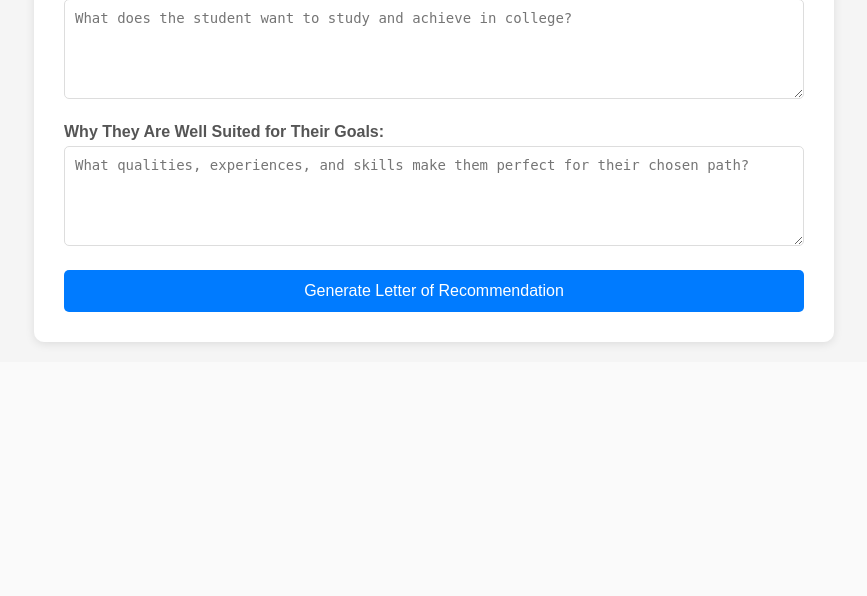
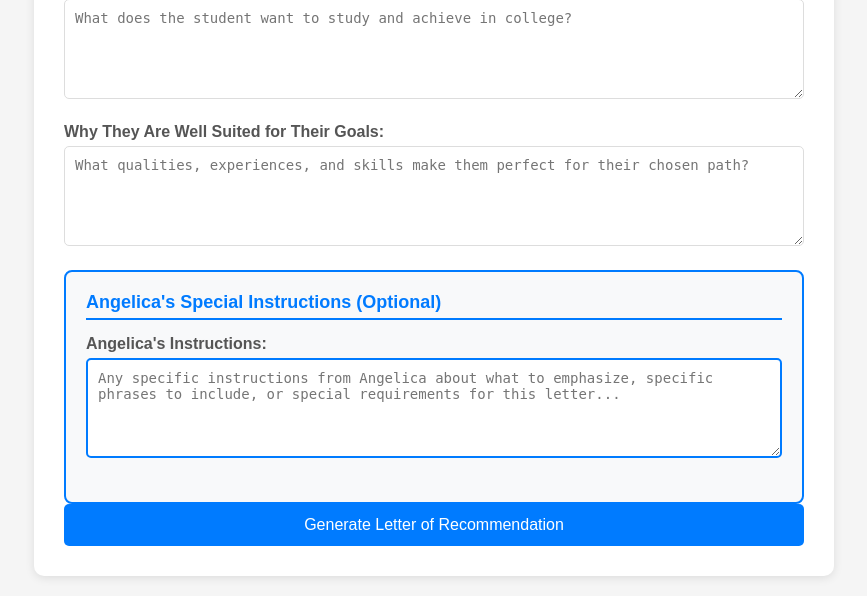
Before and after one commit to ratish-dalvi/angelica-school, a Flask app: page / in a window 1280 px wide. Shown: the part 1184-1780 px from the top of the page, without its empty margins (206-1073 px from the left). Before the commit the page ends 1530 px from the top, so only its background shows below. Run offline with Flask 3, Linux system fonts and the light colour scheme.

Commit message:
Add special instructions

```diff
--- a/webapp/app.py
+++ b/webapp/app.py
@@ -15,7 +15,7 @@ def load_system_prompt():
 
 def create_recommendation_prompt(system_prompt, student_data):
     """Create the comprehensive prompt for letter generation"""
-    return f"""
+    base_prompt = f"""
 {system_prompt}
 
 Now, please write a professional letter of recommendation for {student_data['name']} who is a {student_data['year']} student graduating in {student_data['graduation_date']} and is interested in studying {student_data['area_of_interest']}.
@@ -40,6 +40,17 @@ WHY THEY ARE WELL SUITED FOR THOSE GOALS:
 Write this letter in Angelica's authentic voice, incorporating her typical phrasing, structure, and warmth. Include the proper school header and signature block. Make the letter feel genuine and personal, as if Angelica herself wrote it based on her deep knowledge of the student.
 """
 
+    # Add Angelica's special instructions if provided
+    angelica_instructions = student_data.get('angelica_instructions', '').strip()
+    if angelica_instructions:
+        base_prompt += f"""
+
+*** OVERRIDE: IMPORTANT INSTRUCTIONS FROM ANGELICA ***
+{angelica_instructions}
+*** END SPECIAL INSTRUCTIONS ***"""
+
+    return base_prompt
+
 @app.route('/')
 def home():
     """Home page with student form"""
@@ -63,7 +74,8 @@ def generate_letter():
             'social_emotional_characteristics': request.form['social_emotional_characteristics'],
             'other_notable_aspects': request.form['other_notable_aspects'],
             'post_secondary_goals': request.form['post_secondary_goals'],
-            'suitability_for_goals': request.form['suitability_for_goals']
+            'suitability_for_goals': request.form['suitability_for_goals'],
+            'angelica_instructions': request.form.get('angelica_instructions', '')
         }
 
         # Load system prompt
@@ -74,6 +86,14 @@ def generate_letter():
         # Generate letter
         client = GeminiClient()
         prompt = create_recommendation_prompt(system_prompt, student_data)
+
+        # Print the full prompt to terminal for debugging/review
+        print("\n" + "="*80)
+        print("GENERATED PROMPT FOR AI:")
+        print("="*80)
+        print(prompt)
+        print("="*80 + "\n")
+
         letter = client.ask_gemini(prompt)
 
         if not letter or letter.startswith("Error"):
--- a/webapp/templates/form.html
+++ b/webapp/templates/form.html
@@ -68,6 +68,22 @@
             border-bottom: 2px solid #eee;
             padding-bottom: 5px;
         }
+        .angelica-section {
+            background-color: #f8f9fa;
+            border: 2px solid #007bff;
+            border-radius: 8px;
+            padding: 20px;
+            margin-top: 20px;
+        }
+        .angelica-section .section-header {
+            color: #007bff;
+            font-weight: bold;
+            margin-top: 0;
+            border-bottom: 2px solid #007bff;
+        }
+        .angelica-section textarea {
+            border: 2px solid #007bff;
+        }
     </style>
 </head>
 <body>
@@ -129,6 +145,15 @@
                 <textarea id="suitability_for_goals" name="suitability_for_goals" required placeholder="What qualities, experiences, and skills make them perfect for their chosen path?"></textarea>
             </div>
 
+            <div class="angelica-section">
+                <div class="section-header">Angelica's Special Instructions (Optional)</div>
+
+                <div class="form-group">
+                    <label for="angelica_instructions">Angelica's Instructions:</label>
+                    <textarea id="angelica_instructions" name="angelica_instructions" placeholder="Any specific instructions from Angelica about what to emphasize, specific phrases to include, or special requirements for this letter..."></textarea>
+                </div>
+            </div>
+
             <button type="submit">Generate Letter of Recommendation</button>
         </form>
     </div>
```
Also changed, not shown: webapp/templates/side_by_side.html (+25 -0 lines).
